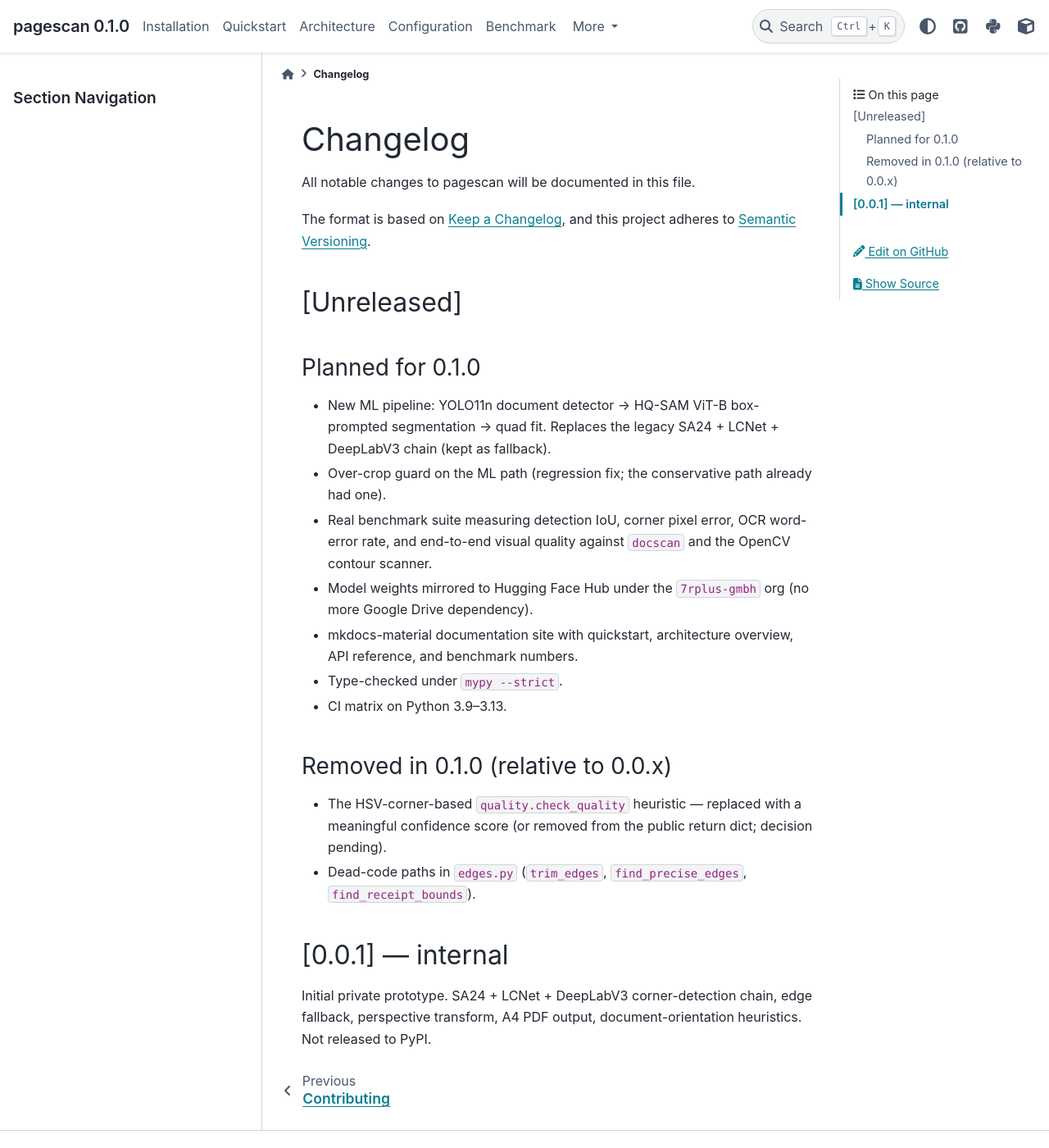
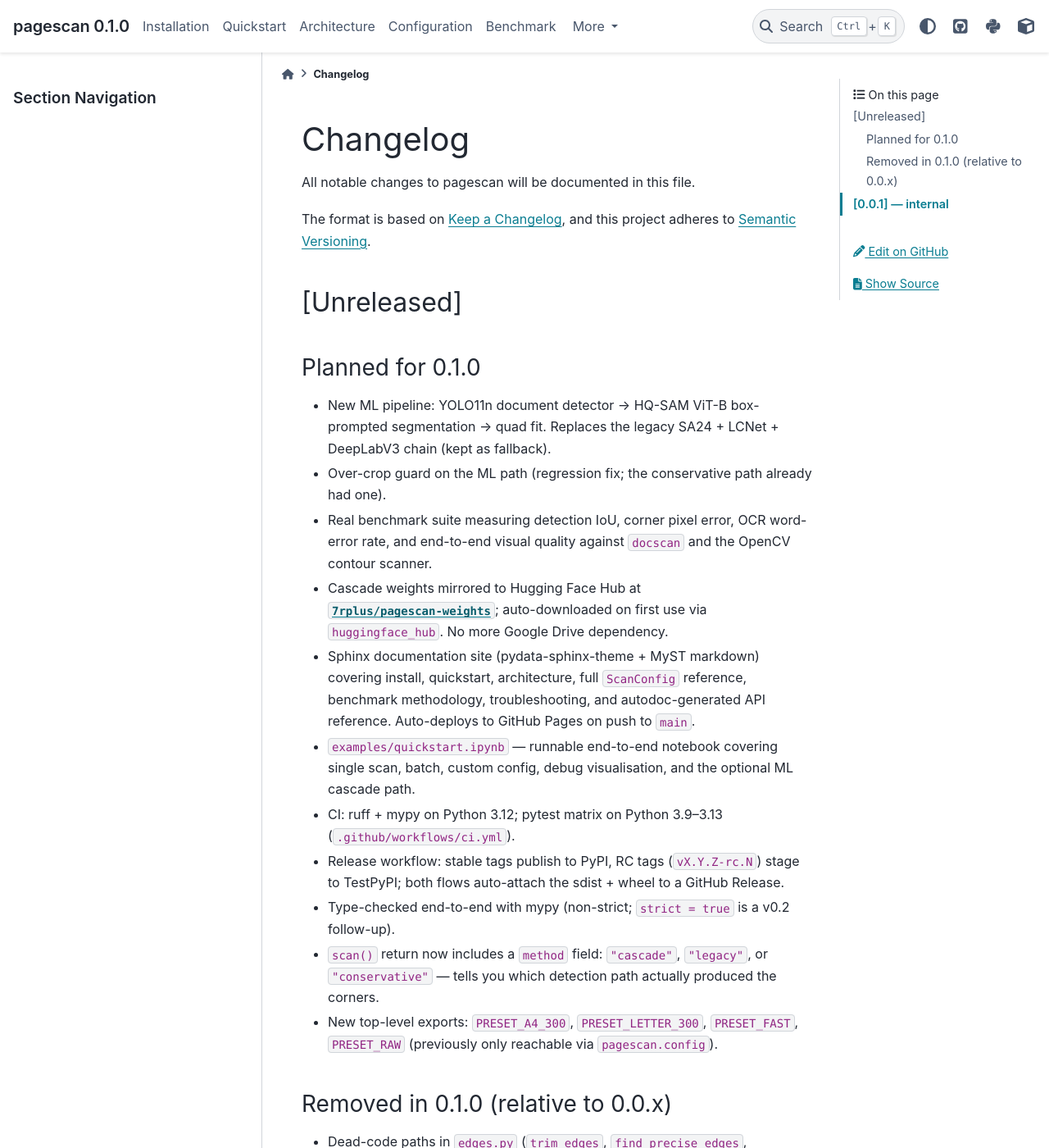
Before and after one commit to 7RPlus-GmbH/pagescan, a Sphinx documentation site: the page built from docs/source/changelog.md, in a window 1280 px wide and 1400 px high. Shown: the whole window at 82% size. Built offline with Sphinx 7.4.7 and the PyData theme 0.15.4, drawn with Linux system fonts in a browser that asks for light colours.

Commit message:
11.05.2026 19:03

```diff
--- a/CHANGELOG.md
+++ b/CHANGELOG.md
@@ -12,14 +12,17 @@ and this project adheres to [Semantic Versioning](https://semver.org/spec/v2.0.0
 - New ML pipeline: YOLO11n document detector → HQ-SAM ViT-B box-prompted segmentation → quad fit. Replaces the legacy SA24 + LCNet + DeepLabV3 chain (kept as fallback).
 - Over-crop guard on the ML path (regression fix; the conservative path already had one).
 - Real benchmark suite measuring detection IoU, corner pixel error, OCR word-error rate, and end-to-end visual quality against `docscan` and the OpenCV contour scanner.
-- Model weights mirrored to Hugging Face Hub under the `7rplus-gmbh` org (no more Google Drive dependency).
-- mkdocs-material documentation site with quickstart, architecture overview, API reference, and benchmark numbers.
-- Type-checked under `mypy --strict`.
-- CI matrix on Python 3.9–3.13.
+- Cascade weights mirrored to Hugging Face Hub at [`7rplus/pagescan-weights`](https://huggingface.co/7rplus/pagescan-weights); auto-downloaded on first use via `huggingface_hub`. No more Google Drive dependency.
+- Sphinx documentation site (pydata-sphinx-theme + MyST markdown) covering install, quickstart, architecture, full `ScanConfig` reference, benchmark methodology, troubleshooting, and autodoc-generated API reference. Auto-deploys to GitHub Pages on push to `main`.
+- `examples/quickstart.ipynb` — runnable end-to-end notebook covering single scan, batch, custom config, debug visualisation, and the optional ML cascade path.
+- CI: ruff + mypy on Python 3.12; pytest matrix on Python 3.9–3.13 (`.github/workflows/ci.yml`).
+- Release workflow: stable tags publish to PyPI, RC tags (`vX.Y.Z-rc.N`) stage to TestPyPI; both flows auto-attach the sdist + wheel to a GitHub Release.
+- Type-checked end-to-end with mypy (non-strict; `strict = true` is a v0.2 follow-up).
+- `scan()` return now includes a `method` field: `"cascade"`, `"legacy"`, or `"conservative"` — tells you which detection path actually produced the corners.
+- New top-level exports: `PRESET_A4_300`, `PRESET_LETTER_300`, `PRESET_FAST`, `PRESET_RAW` (previously only reachable via `pagescan.config`).
 
 ### Removed in 0.1.0 (relative to 0.0.x)
 
-- The HSV-corner-based `quality.check_quality` heuristic — replaced with a meaningful confidence score (or removed from the public return dict; decision pending).
 - Dead-code paths in `edges.py` (`trim_edges`, `find_precise_edges`, `find_receipt_bounds`).
 
 ## [0.0.1] — internal
```
Also changed, not shown: CONTRIBUTING.md (+7 -9 lines), README.md (+2 -2 lines), docs/source/index.md (+1 -1 lines), .pre-commit-config.yaml (added), 5 other files.
